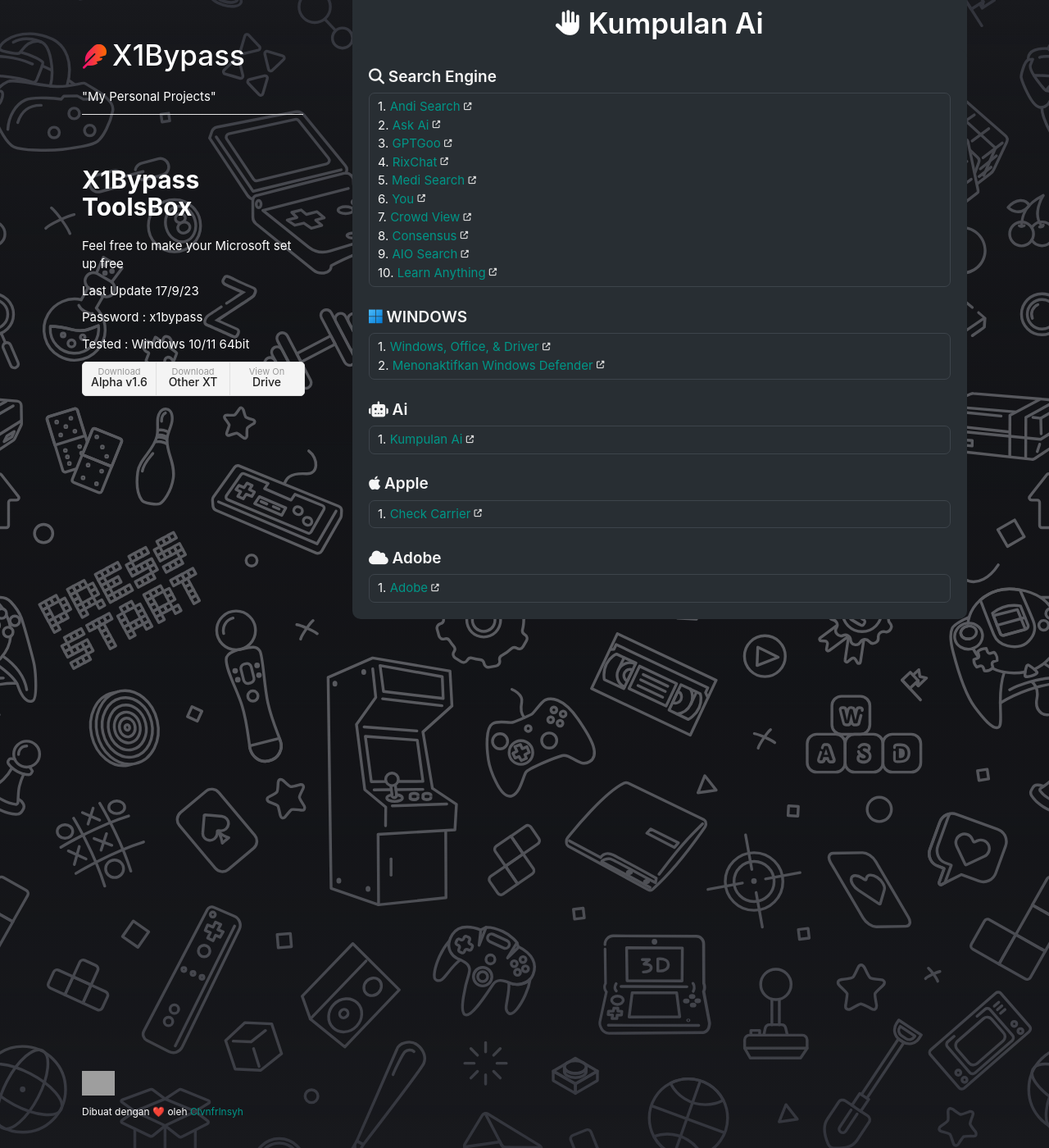
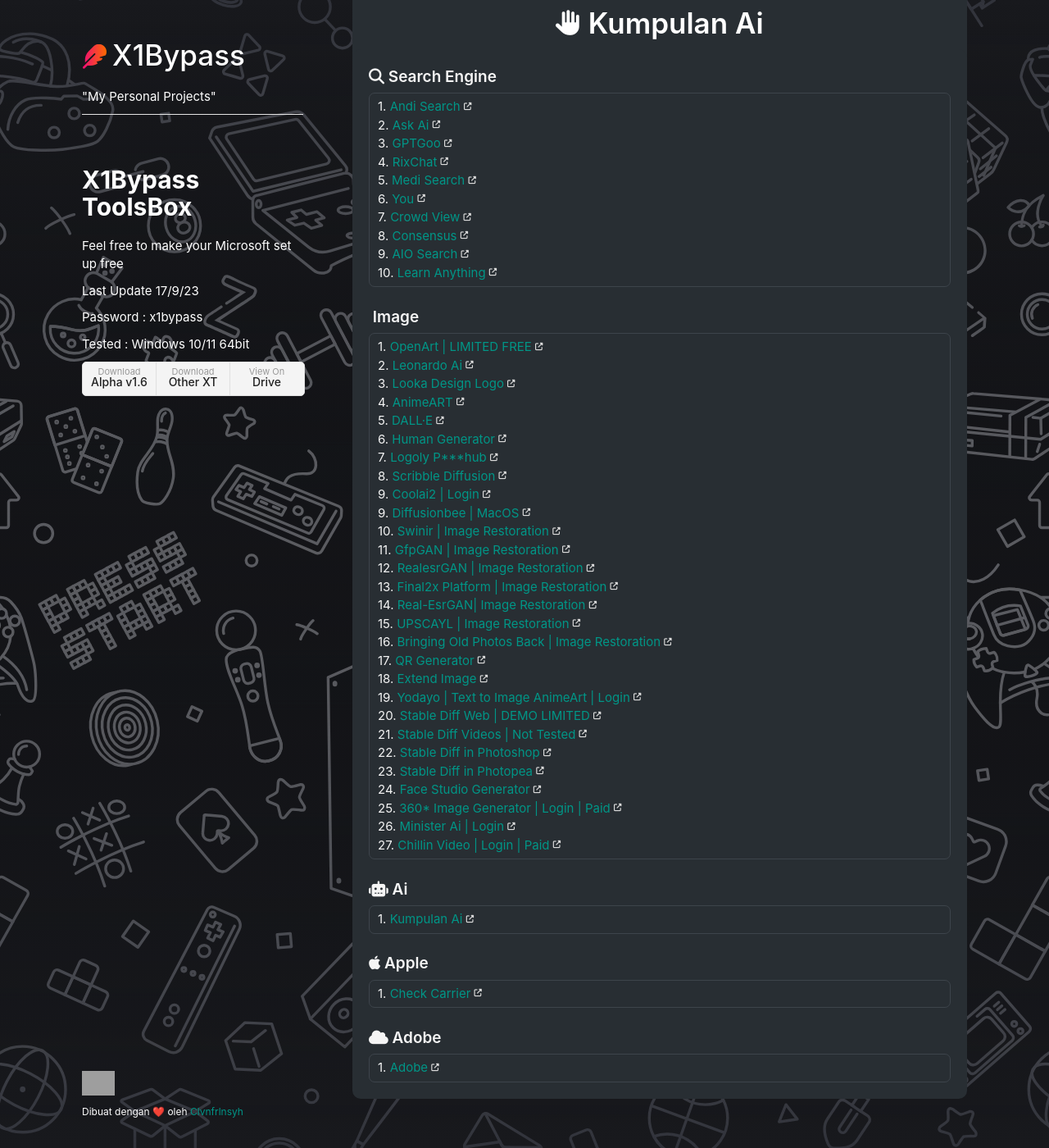
Before and after one commit to Unknown240/coba, a Jekyll site: the page built from index.html, in a window 1280 px wide and 1400 px high, scrolled down 706 px. Shown: the whole window at 82% size. Built offline with Jekyll 4.4.1, drawn with Linux system fonts in a browser that asks for light colours; some of the changed text lies outside the part shown; grey boxes are pictures that could not be loaded.

Commit message:
Update index.html

```diff
--- a/index.html
+++ b/index.html
@@ -15,7 +15,7 @@
   </div><br>
   <div class="menu-title"><i class="fa-brands fa-microsoft windows-icon"></i> WINDOWS</div>
   <div class="boxlink">
-    1. <a href="{{ '/pages/microsoft.html' | relative_url }}">Windows, Office, & Driver</a> <i class="fa-solid fa-up-right-from-square fa-2xs" style="color: #dcdcdc"></i><br>
+    1. <a href="{{ '/pages/microsoft.html' | relative_url }}">windows</a> <i class="fa-solid fa-up-right-from-square fa-2xs" style="color: #dcdcdc"></i><br>
     2. <a href="{{ '/pages/windowsdefender.html' | relative_url }}">Menonaktifkan Windows Defender</a> <i class="fa-solid fa-up-right-from-square fa-2xs" style="color: #dcdcdc"></i>
   </div>
    <br>
@@ -54,10 +54,36 @@
     9. <a href="{{ 'https://www.aiosearch.com' | relative_url }}">AIO Search</a> <i class="fa-solid fa-up-right-from-square fa-2xs" style="color: #dcdcdc"></i><br>
     10. <a href="{{ 'https://www.tutorai.me/' | relative_url }}">Learn Anything</a> <i class="fa-solid fa-up-right-from-square fa-2xs" style="color: #dcdcdc"></i><br>
   </div><br>
-  <div class="menu-title"><i class="fa-brands fa-microsoft windows-icon"></i> WINDOWS</div>
+  <div class="menu-title"><i class="fa fa-picture-o"></i> Image</div>
   <div class="boxlink">
-    1. <a href="{{ '/pages/microsoft.html' | relative_url }}">Windows, Office, & Driver</a> <i class="fa-solid fa-up-right-from-square fa-2xs" style="color: #dcdcdc"></i><br>
-    2. <a href="{{ '/pages/windowsdefender.html' | relative_url }}">Menonaktifkan Windows Defender</a> <i class="fa-solid fa-up-right-from-square fa-2xs" style="color: #dcdcdc"></i>
+    1. <a href="{{ 'https://openart.ai/create' | relative_url }}">OpenArt | LIMITED FREE</a> <i class="fa-solid fa-up-right-from-square fa-2xs" style="color: #dcdcdc"></i><br>
+    2. <a href="{{ 'https://leonardo.ai/' | relative_url }}">Leonardo Ai</a> <i class="fa-solid fa-up-right-from-square fa-2xs" style="color: #dcdcdc"></i><br>
+    3. <a href="{{ 'https://looka.com/' | relative_url }}">Looka Design Logo</a> <i class="fa-solid fa-up-right-from-square fa-2xs" style="color: #dcdcdc"></i><br>
+    4. <a href="{{ 'https://animeart.studio/' | relative_url }}">AnimeART</a> <i class="fa-solid fa-up-right-from-square fa-2xs" style="color: #dcdcdc"></i><br>
+    5. <a href="{{ 'https://labs.openai.com/' | relative_url }}">DALL·E</a> <i class="fa-solid fa-up-right-from-square fa-2xs" style="color: #dcdcdc"></i><br>
+    6. <a href="{{ 'https://generated.photos' | relative_url }}">Human Generator</a> <i class="fa-solid fa-up-right-from-square fa-2xs" style="color: #dcdcdc"></i><br>
+    7. <a href="{{ 'https://www.logoly.pro' | relative_url }}">Logoly P***hub</a> <i class="fa-solid fa-up-right-from-square fa-2xs" style="color: #dcdcdc"></i><br>
+    8. <a href="{{ 'https://scribblediffusion.com/' | relative_url }}">Scribble Diffusion</a> <i class="fa-solid fa-up-right-from-square fa-2xs" style="color: #dcdcdc"></i><br>
+    9. <a href="{{ 'https://chat.coolai2.online/ai_draw' | relative_url }}">Coolai2 | Login</a> <i class="fa-solid fa-up-right-from-square fa-2xs" style="color: #dcdcdc"></i><br>
+    9. <a href="{{ 'https://diffusionbee.com/' | relative_url }}">Diffusionbee | MacOS</a> <i class="fa-solid fa-up-right-from-square fa-2xs" style="color: #dcdcdc"></i><br>
+    10. <a href="{{ 'https://replicate.com/jingyunliang/swinir' | relative_url }}">Swinir | Image Restoration</a> <i class="fa-solid fa-up-right-from-square fa-2xs" style="color: #dcdcdc"></i><br>
+    11. <a href="{{ 'https://replicate.com/tencentarc/gfpgan' | relative_url }}">GfpGAN | Image Restoration</a> <i class="fa-solid fa-up-right-from-square fa-2xs" style="color: #dcdcdc"></i><br>
+    12. <a href="{{ 'https://replicate.com/xinntao/realesrgan' | relative_url }}">RealesrGAN | Image Restoration</a> <i class="fa-solid fa-up-right-from-square fa-2xs" style="color: #dcdcdc"></i><br>
+    13. <a href="{{ 'https://github.com/Tohrusky/Final2x' | relative_url }}">Final2x Platform | Image Restoration</a> <i class="fa-solid fa-up-right-from-square fa-2xs" style="color: #dcdcdc"></i><br>
+    14. <a href="{{ 'https://replicate.com/nightmareai/real-esrgan' | relative_url }}">Real-EsrGAN| Image Restoration</a> <i class="fa-solid fa-up-right-from-square fa-2xs" style="color: #dcdcdc"></i><br>
+    15. <a href="{{ 'https://github.com/upscayl/upscayl' | relative_url }}">UPSCAYL | Image Restoration</a> <i class="fa-solid fa-up-right-from-square fa-2xs" style="color: #dcdcdc"></i><br>
+    16. <a href="{{ 'https://github.com/microsoft/Bringing-Old-Photos-Back-to-Life' | relative_url }}">Bringing Old Photos Back | Image Restoration</a> <i class="fa-solid fa-up-right-from-square fa-2xs" style="color: #dcdcdc"></i><br>
+    17. <a href="{{ 'https://beta.quickqr.art/generate' | relative_url }}">QR Generator</a> <i class="fa-solid fa-up-right-from-square fa-2xs" style="color: #dcdcdc"></i><br>
+    18. <a href="{{ 'https://www.extendimage.ai/editor' | relative_url }}">Extend Image</a> <i class="fa-solid fa-up-right-from-square fa-2xs" style="color: #dcdcdc"></i><br>
+    19. <a href="{{ 'https://yodayo.com/text-to-image/' | relative_url }}">Yodayo | Text to Image AnimeArt | Login</a> <i class="fa-solid fa-up-right-from-square fa-2xs" style="color: #dcdcdc"></i><br>
+    20. <a href="{{ 'https://stablediffusionweb.com/#demo' | relative_url }}">Stable Diff Web | DEMO LIMITED</a> <i class="fa-solid fa-up-right-from-square fa-2xs" style="color: #dcdcdc"></i><br>
+    21. <a href="{{ 'https://github.com/nateraw/stable-diffusion-videos' | relative_url }}">Stable Diff Videos | Not Tested</a> <i class="fa-solid fa-up-right-from-square fa-2xs" style="color: #dcdcdc"></i><br>
+    22. <a href="{{ 'https://github.com/AbdullahAlfaraj/Auto-Photoshop-StableDiffusion-Plugin' | relative_url }}">Stable Diff in Photoshop</a> <i class="fa-solid fa-up-right-from-square fa-2xs" style="color: #dcdcdc"></i><br>
+    23. <a href="{{ 'https://github.com/yankooliveira/sd-webui-photopea-embed' | relative_url }}">Stable Diff in Photopea</a> <i class="fa-solid fa-up-right-from-square fa-2xs" style="color: #dcdcdc"></i><br>
+    24. <a href="{{ 'https://facestudio.app/' | relative_url }}">Face Studio Generator</a> <i class="fa-solid fa-up-right-from-square fa-2xs" style="color: #dcdcdc"></i><br>
+    25. <a href="{{ 'https://skybox.blockadelabs.com/' | relative_url }}">360* Image Generator | Login | Paid</a> <i class="fa-solid fa-up-right-from-square fa-2xs" style="color: #dcdcdc"></i><br>
+    26. <a href="{{ 'https://mst.ai/home' | relative_url }}">Minister Ai | Login</a> <i class="fa-solid fa-up-right-from-square fa-2xs" style="color: #dcdcdc"></i><br>
+    27. <a href="{{ 'https://chillin.online/' | relative_url }}">Chillin Video | Login | Paid</a> <i class="fa-solid fa-up-right-from-square fa-2xs" style="color: #dcdcdc"></i>
   </div>
    <br>
   <div class="menu-title"><i class="fa-solid fa-robot"></i> Ai</div>
```
